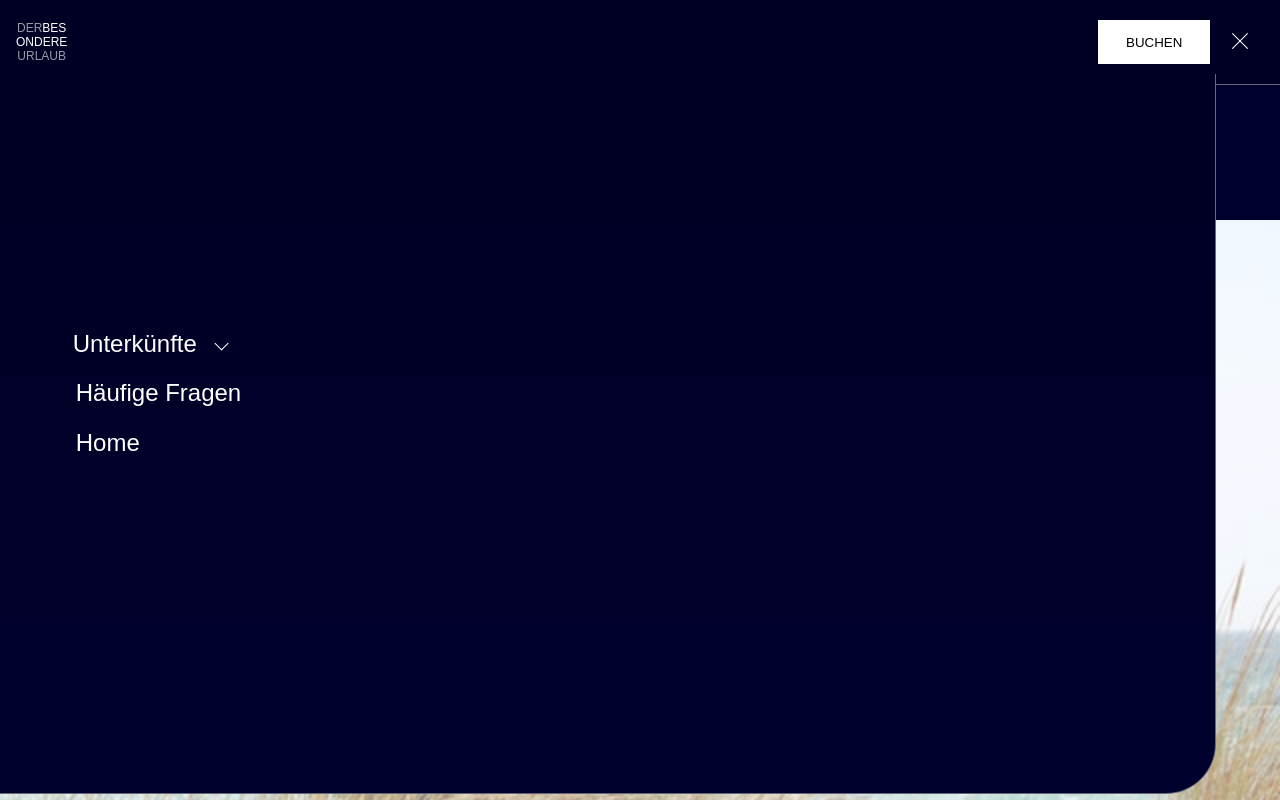
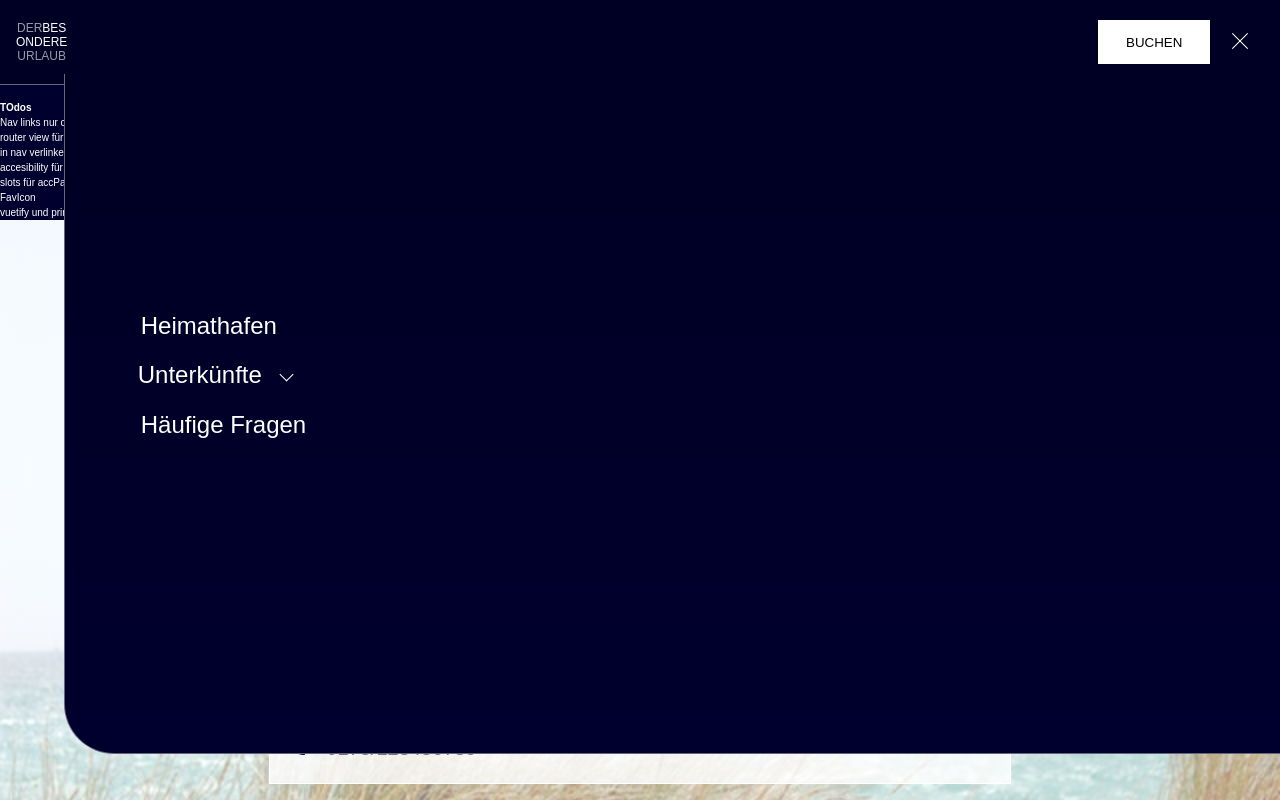
Before and after one commit to corinnaSPK/ferienhaus_vue, a Vue app in the folder ferienhaus/: page / in a window 1280 px wide. Both pictures are taken after a click on the button "browse". Shown: the top 800 px of the page. Built offline with nearby package versions, Linux system fonts and the light colour scheme.

Commit message:
hash working, route transitions not working

```diff
--- a/ferienhaus/src/App.vue
+++ b/ferienhaus/src/App.vue
@@ -7,8 +7,25 @@ import Footer from "./components/Footer.vue";
 <template>
 	<Navigation></Navigation>
 
-	<RouterView></RouterView>
+	<RouterView :key="$route.params.path"></RouterView>
+	<!-- <RouterView v-slot="{ Component }">
+		<Transition name="slide" mode="out-in">
+			<Component :is="Component" :key="$route.params.path"></Component>
+		</Transition>
+	</RouterView> -->
 	<Footer></Footer>
 </template>
 
-<style></style>
+<style>
+.slide-enter-active,
+.slide-leave-active {
+	transition: opacity 1s, transform 1s;
+}
+.slide-enter-from,
+.slide-leave-to {
+	opacity: 0;
+	/* transform: translateX(-10%); */
+	scale: 0.5;
+	/* transform: scale(0.3); */
+}
+</style>
--- a/ferienhaus/src/components/Navigation.vue
+++ b/ferienhaus/src/components/Navigation.vue
@@ -24,6 +24,11 @@
 				<div class="nav-main dropdown" :class="{ active: showMenu }">
 					<ul role="menu" class="dgridcenter">
 						<li role="menuitem">
+							<RouterLink class="dropdown-link" to="/" @click="closeNav">
+								Heimathafen
+							</RouterLink>
+						</li>
+						<li role="menuitem">
 							<button
 								aria-haspopup="true"
 								:aria-expanded="showSub"
@@ -41,7 +46,7 @@
 										:to="`/house/${house.path}`"
 										:key="`house-${house.id}`"
 										class="sublink"
-										@click="() => (showMenu = false)"
+										@click="closeNav"
 										>{{ house.name }}
 									</RouterLink>
 								</ul>
@@ -52,13 +57,12 @@
 							<RouterLink
 								class="dropdown-link"
 								:to="{ path: '/', hash: '#faq' }"
+								@click="closeNav"
 							>
 								Häufige Fragen
 							</RouterLink>
 						</li>
-						<li role="menuitem">
-							<RouterLink class="dropdown-link" to="/"> Home </RouterLink>
-						</li>
+
 						<!-- <li role="menuitem">
 						<a class="dropdown-link" href="#figma"> Figma </a>
 					</li> -->
@@ -92,14 +96,20 @@ const houses = ref(housesData);
 // console.log(houses.value);
 // toggle menu and sub foos
 
+// öffnet und schließt nav
 const toggleNav = (e) => {
 	showMenu.value = !showMenu.value;
 };
 
+// öffnet und schließt sub
 const toggleSub = () => {
 	showSub.value = !showSub.value;
 };
 
+const closeNav = () => {
+	showMenu.value = false;
+	showSub.value = false;
+};
 // routing
 
 // 									:to="`house/${house.path}`"
@@ -175,20 +185,19 @@ const navigateToHouse = () => {
 }
 .dropdown {
 	border-bottom: 1px solid rgba(255, 255, 255, 0.4);
-	border-right: 1px solid rgba(255, 255, 255, 0.4);
-
-	display: none;
+	border-left: 1px solid rgba(255, 255, 255, 0.4);
+	/* display: none; */
 	flex-direction: column;
 	width: 95%;
-	height: 90vh;
-	left: 0;
+	height: 85vh;
+	right: 0;
 	position: absolute;
 	z-index: 1;
 	visibility: hidden;
 	opacity: 0;
 	transform: scale(0.97) translateX(-50px) translateY(-10px);
-	transition: 0.5s ease-in-out;
-	border-bottom-right-radius: 50px;
+	transition: 0.8s ease-in-out;
+	border-bottom-left-radius: 50px;
 	background-image: linear-gradient(
 		to bottom,
 		var(--cl-bg-nav),
--- a/ferienhaus/src/router/index.js
+++ b/ferienhaus/src/router/index.js
@@ -21,8 +21,6 @@ const router = createRouter({
   ],
  scrollBehavior(to, from, savedPosition) {
     if (to.hash) {
-      // This ensures that if hash is provided to router.push it works as expected.
-      //  & since we have used "behavior: 'smooth'" the browser will slowly come to this hash position.
       return {
         el: to.hash,
         behavior: 'smooth',
@@ -32,6 +30,7 @@ const router = createRouter({
   return {top:0}
 
     }
+
   }
 
 })
--- a/ferienhaus/src/views/HomeView.vue
+++ b/ferienhaus/src/views/HomeView.vue
@@ -1,14 +1,5 @@
-<script setup>
-import HeroHome from "@/components/Home/HeroHome.vue";
-import IntroHome from "@/components/Home/IntroHome.vue";
-import HousesOverviewHome from "@/components/Home/HousesOverviewHome.vue";
-import TestisHome from "@/components/Home/TestisHome.vue";
-import Book from "@/components/Book.vue";
-import ZitatHome from "@/components/Home/ZItatHome.vue";
-import FAQ from "@/components/Home/FAQ.vue";
-</script>
-
 <template>
+	<div>
 		<main class="cl-text-light">
 			<ul class="mt-10rem">
 				<h4>TOdos</h4>
@@ -28,8 +19,17 @@ import FAQ from "@/components/Home/FAQ.vue";
 			<TestisHome></TestisHome>
 			<FAQ></FAQ>
 		</main>
+	</div>
 </template>
-
+<script setup>
+import HeroHome from "@/components/Home/HeroHome.vue";
+import IntroHome from "@/components/Home/IntroHome.vue";
+import HousesOverviewHome from "@/components/Home/HousesOverviewHome.vue";
+import TestisHome from "@/components/Home/TestisHome.vue";
+import Book from "@/components/Book.vue";
+import ZitatHome from "@/components/Home/ZItatHome.vue";
+import FAQ from "@/components/Home/FAQ.vue";
+</script>
 <style>
 .main_wrapper {
 	padding-inline: 3rem;
--- a/ferienhaus/src/views/HousesView.vue
+++ b/ferienhaus/src/views/HousesView.vue
@@ -1,20 +1,9 @@
 <template>
-	<div :key="$route.params.path">
+	<div>
 		<HeroHouse :house="house"></HeroHouse>
 		<HeroIntro :house="house"></HeroIntro>
 		<HousesDetails :house="house"></HousesDetails>
 	</div>
-	<!-- <ul class="p-3">
-			<li>gallery</li>
-			<li>ausstattung</li>
-
-			<li>testi</li>
-			<li>verfügbarkeit</li>
-
-
-  }
-
-	</ul> -->
 </template>
 
 <script setup>
```
Lines whose indentation alone changed are shown as unchanged.
